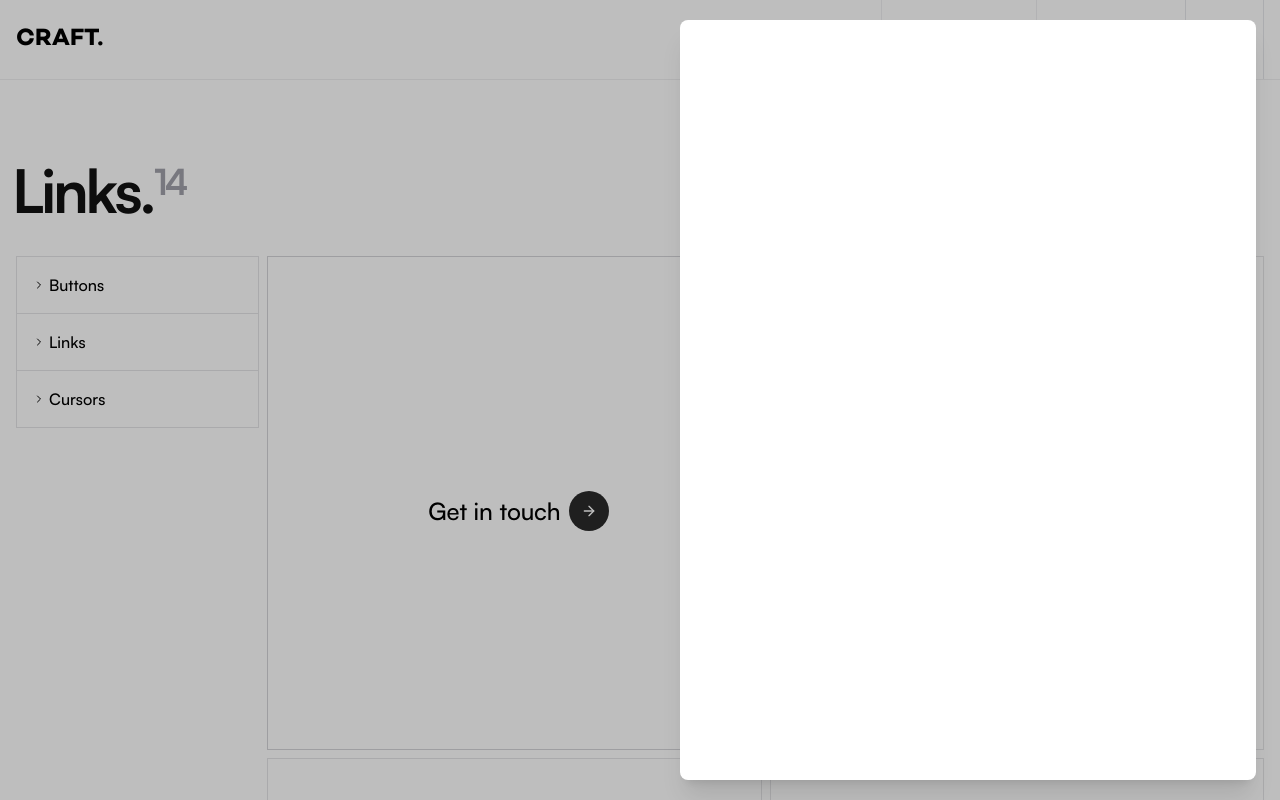
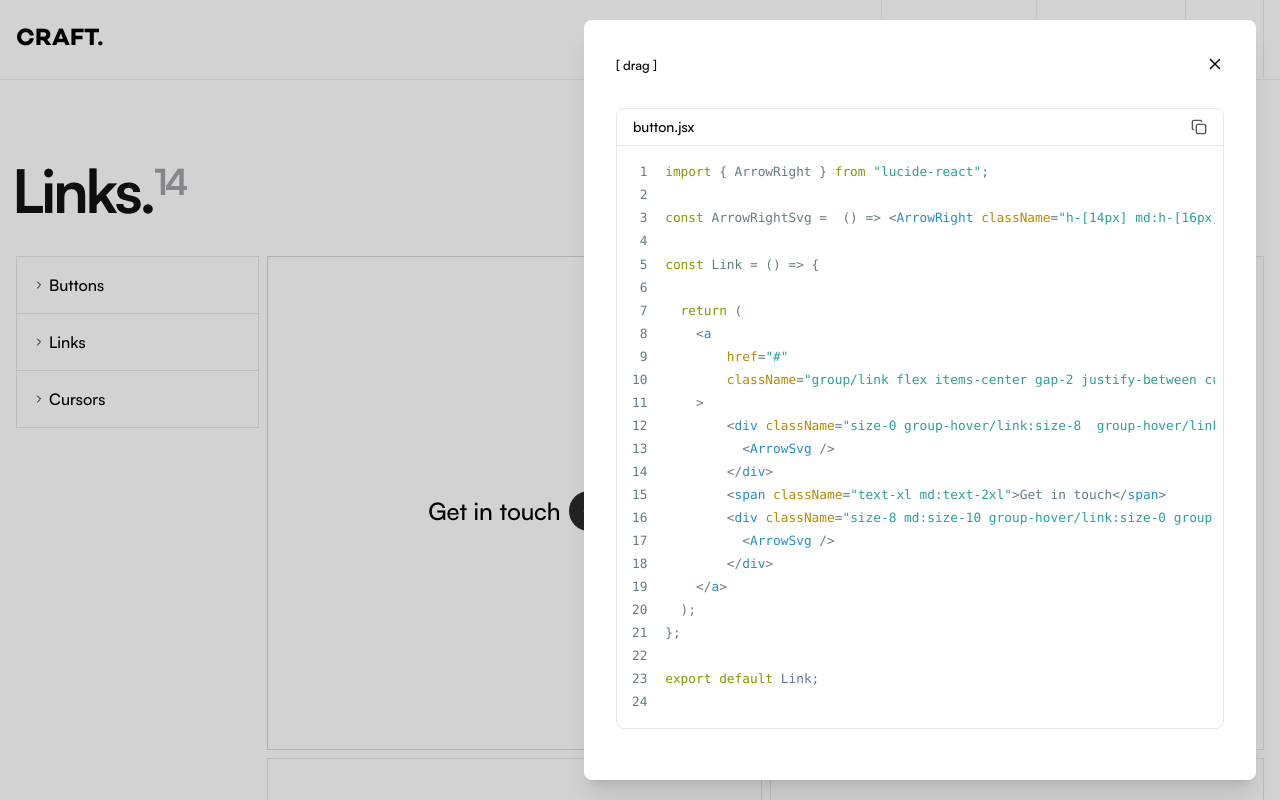
Before and after one commit to Jeff-Maina/craft, a Next.js app: page /elements/links in a window 1280 px wide. Both pictures are taken after a click on the button 723 px from the left and 712 px from the top of the page. Shown: the top 800 px of the page. Built offline with nearby package versions, Linux system fonts and the light colour scheme.

Commit message:
Add codedisplay and fix drag logic

```diff
--- a/src/app/(pages)/elements/cursors/(examples)/cursor_003/cursor_003.tsx
+++ b/src/app/(pages)/elements/cursors/(examples)/cursor_003/cursor_003.tsx
@@ -2,7 +2,7 @@
 
 import { useRef, useState } from "react";
 import ElementLayout from "../../../ElementLayout";
-import { useCursorPosition } from "../../lib/useCursorPosition";
+import { useCursorPosition } from "../../../../../../utils/hooks/useCursorPosition";
 import { codeblock } from "./codeblock";
 import { AnimatePresence, motion } from "framer-motion";
 import { ArrowUpRight, Play } from "lucide-react";
--- a/src/app/globals.css
+++ b/src/app/globals.css
@@ -1,3 +1,5 @@
+@import url("https://fonts.googleapis.com/css2?family=Fira+Code:wght@300..700&display=swap");
+
 @font-face {
   font-family: "Satoshi Bold";
   src: url("/fonts/SatoshiBold.otf");
@@ -36,33 +38,29 @@ body::-webkit-scrollbar {
   display: none !important;
 }
 
-.codeHighlighter {
-  background-color: transparent !important;
-  color: #d4d4d4;
-}
-
-.codeHighlighter::-webkit-scrollbar {
-  background-color: transparent;
-}
-
-.code_box::-webkit-scrollbar {
-  background-color: transparent;
-  width: 5px;
-}
-.code_box::-webkit-scrollbar-corner {
-  background-color: #0000;
-}
-.code_box::-webkit-scrollbar-thumb {
-  background-color: #0000;
-  width: 5px;
-  border-radius: 10px;
-  transition: all 0.3s ease;
-}
-.code_box:hover::-webkit-scrollbar-thumb {
-  background-color: white;
-}
-
 /* layouts */
 .section_layout {
   @apply w-full h-full gap-2 px-4;
 }
+
+/* ! codeblock */
+.codebox {
+  padding: 0px;
+}
+.codebox::-webkit-scrollbar {
+  background-color: transparent;
+  height: 6px;
+}
+.codebox::-webkit-scrollbar-thumb {
+  background-color: transparent;
+  border-radius: 10px;
+  transition: all 0.2s ease;
+}
+
+.codebox:hover::-webkit-scrollbar-thumb {
+  background-color: #d6d6d6;
+}
+
+.react-syntax-highlighter-line-number{
+  margin-right: 5px !important;
+}
--- a/src/components/codeblock/CodeModal.tsx
+++ b/src/components/codeblock/CodeModal.tsx
@@ -1,195 +1,28 @@
-// //component imports;
-// import Modal from "../Modal";
-
-// // 3rd party libraries;
-// import { FC, useState } from "react";
-// import SyntaxHighlighter from "react-syntax-highlighter";
-// import { nord } from "react-syntax-highlighter/dist/cjs/styles/hljs";
-
-// import { ModalProps } from "./Interfaces";
-// import { Copy, Check } from "lucide-react";
-
-// const CodeModal: FC<ModalProps> = ({ modalProps }) => {
-//   const { setModalActive, isModalActive, codeBlock } = modalProps;
-//   const { typescript, javascript } = codeBlock;
-
-//   // toggle modal functions;
-//   const closeModal = () => setModalActive(false);
-//   const openModal = () => setModalActive(true);
-
-//   // active codeblock state;
-//   const [activeLanguage, setActiveLanguage] = useState("JS");
-//   const setJs = () => setActiveLanguage("JS");
-//   const setTs = () => setActiveLanguage("TS");
-//   const isJavaScript = activeLanguage === "JS";
-//   const isTypeScript = activeLanguage === "TS";
-//   const activeClass = "bg-[#111] hover:!bg-[#111] text-white hover:!text-white";
-
-//   // copying the text to clipboard;
-//   const [hasCopied, setHasCopied] = useState(false);
-//   const buttonSvg = hasCopied ? (
-//     <Check className="h-[18px] md:h-[20px] w-[18px] md:w-[20px] stroke-green-500" />
-//   ) : (
-//     <Copy className="md:h-[20px] md:w-[20px] h-[18px] w-[18px] stroke-[#555] group-hover/icon:stroke-white transition-all duration-150" />
-//   );
-
-//   const currentLanguage = isJavaScript ? javascript : typescript;
-
-//   const copySnippet = () => {
-//     const copyText = isJavaScript ? javascript : typescript;
-
-//     setHasCopied(true);
-
-//     // Copy the text inside the text field
-//     navigator.clipboard.writeText(copyText);
-//     setTimeout(() => setHasCopied(false), 2500);
-//   };
-
-//   return (
-//     <Modal isModalActive={isModalActive} closeModal={closeModal}>
-//       <section
-//         onClick={(e) => {
-//           e.stopPropagation();
-//           openModal();
-//         }}
-//         className="w-[90%] transition-all duration-200 bg-black max-w-3xl shadow-2xl"
-//       >
-//         <header className="w-full flex items-center  border-b border-[#1a1a1a] font-satoshi-medium text-[#555] justify-between">
-//           <div className="flex items-center text-sm lg:text-base h-12 border-r border-[#1a1a1a]">
-//             <button
-//               className={`px-6 h-full hover:bg-[#111] hover:text-[#888] transition-all duration-150 ${
-//                 isJavaScript && activeClass
-//               }`}
-//               onClick={setJs}
-//             >
-//               index.jsx
-//             </button>
-//             <button
-//               onClick={setTs}
-//               className={`px-6 h-full hover:bg-[#222] hover:text-[#888] transition-all duration-150 ${
-//                 isTypeScript && activeClass
-//               }`}
-//             >
-//               index.tsx
-//             </button>
-//           </div>
-//           <button
-//             onClick={copySnippet}
-//             className="h-12 aspect-square grid place-items-center border-l border-[#1a1a1a] hover:bg-[#222] group/icon"
-//           >
-//             {buttonSvg}
-//           </button>
-//         </header>
-//         <div className="pr-2 pb-2 pt-2">
-//           <div className="p-3 lg:p-4 h-full max-w-full !pb-0 md:pb-10 max-h-[80vh] !overflow-x-scroll code_box">
-//             <SyntaxHighlighter
-//               wrapLines={true}
-//               language="javascript"
-//               style={nord}
-//               // useInlineStyles={false}
-
-//               className="codeHighlighter !text-sm md:!text-base h-full selection:bg-yellow-400 selection:text-black "
-//             >
-//               {currentLanguage}
-//             </SyntaxHighlighter>
-//           </div>
-//         </div>
-//       </section>
-//     </Modal>
-//   );
-// };
-
-// export default CodeModal;
-
-// // *
-
 // 3rd party libraries;
 import { FC, useState } from "react";
-import SyntaxHighlighter from "react-syntax-highlighter";
-import { nord } from "react-syntax-highlighter/dist/cjs/styles/hljs";
-import { AnimatePresence, motion } from "framer-motion";
-
+import { AnimatePresence, motion, useDragControls } from "framer-motion";
 import { ModalProps } from "./Interfaces";
-import { Copy, Check } from "lucide-react";
-
-const MaskVariants = {
-  initial: {
-    opacity: 0,
-  },
-  active: {
-    opacity: 1,
-    transition: {
-      opacity: {
-        duration: 0.4,
-      },
-    },
-  },
-  inactive: {
-    opacity: 0,
-  },
-};
-
-const ModalVariants = {
-  initial: {
-    x: "100%",
-  },
-  active: {
-    x: "0%",
-    transition: {
-      x: {
-        type: "tween",
-        duration: 0.4,
-        ease: "easeOut",
-      },
-    },
-  },
-  inactive: {
-    x: "100%",
-    transition: {
-      x: {
-        type: "tween",
-        duration: 0.4,
-        ease: "easeOut",
-      },
-    },
-  },
-};
+import { MaskVariants, ModalVariants } from "./Variants";
+import useScreenSize from "@/utils/hooks/useScreenSize";
+import Codebox from "./Codebox";
+import { X } from "lucide-react";
 
 const CodeModal: FC<ModalProps> = ({ modalProps }) => {
   const { setModalActive, isModalActive, codeBlock } = modalProps;
-  const { typescript, javascript } = codeBlock;
 
   // toggle modal functions;
   const closeModal = () => setModalActive(false);
   const openModal = () => setModalActive(true);
 
-  // active codeblock state;
-  const [activeLanguage, setActiveLanguage] = useState("JS");
-  const setJs = () => setActiveLanguage("JS");
-  const setTs = () => setActiveLanguage("TS");
-  const isJavaScript = activeLanguage === "JS";
-  const isTypeScript = activeLanguage === "TS";
-  const activeClass = "bg-[#111] hover:!bg-[#111] text-white hover:!text-white";
+  const screensize = useScreenSize();
+  const isLargeScreen = screensize.width > 1024;
 
-  // copying the text to clipboard;
-  const [hasCopied, setHasCopied] = useState(false);
-  const buttonSvg = hasCopied ? (
-    <Check className="h-[18px] md:h-[20px] w-[18px] md:w-[20px] stroke-green-500" />
-  ) : (
-    <Copy className="md:h-[20px] md:w-[20px] h-[18px] w-[18px] stroke-[#555] group-hover/icon:stroke-white transition-all duration-150" />
-  );
+  // dragging logic
+  const controls = useDragControls();
+  const startDrag = (event: React.PointerEvent<HTMLDivElement>) => {
+    controls.start(event.nativeEvent);
+  };
 
-  const currentLanguage = isJavaScript ? javascript : typescript;
-
-  const copySnippet = () => {
-    const copyText = isJavaScript ? javascript : typescript;
-
-    setHasCopied(true);
-
-    // Copy the text inside the text field
-    navigator.clipboard.writeText(copyText);
-    setTimeout(() => setHasCopied(false), 2500);
-  };
 
   return (
     <AnimatePresence mode="wait">
@@ -201,15 +34,32 @@ const CodeModal: FC<ModalProps> = ({ modalProps }) => {
             initial="initial"
             animate="active"
             exit="inactive"
-            className="absolute top-0 left-0 w-full h-screen bg-[#00000041]"
+            className="absolute top-0 left-0 w-full h-screen bg-[#0000002d]"
           ></motion.section>
           <motion.section
             variants={ModalVariants}
+            drag={isLargeScreen ? true : false}
+            dragControls={controls}
+            dragListener={false}
+            dragMomentum={false}
             initial="initial"
             animate="active"
             exit="inactive"
-            className="w-full max-w-xl rounded-[0.5rem]  bg-white h-[95%] shadow-xl absolute z-[50] right-6"
-          ></motion.section>
+            className="p-4  flex flex-col gap-4 md:w-full w-[95%] md:rounded-[0.5rem] max-w-xl lg:max-w-2xl   bg-white h-full md:h-[95%] shadow-xl absolute z-[50] right-0 md:right-6"
+          >
+            <div className="flex justify-between items-center pr-4">
+              <div
+                onPointerDown={startDrag}
+                className="hidden lg:block cursor-grab active:cursor-grabbing  p-4"
+              >
+                <small className="select-none">[ drag ]</small>
+              </div>
+              <button className="ml-auto" onClick={closeModal}>
+                <X size={18} />
+              </button>
+            </div>
+            <Codebox codeBlock={codeBlock} closeModal={closeModal} />
+          </motion.section>
         </section>
       ) : null}
     </AnimatePresence>
@@ -219,3 +69,4 @@ const CodeModal: FC<ModalProps> = ({ modalProps }) => {
 export default CodeModal;
 
 // *
+// source code javascript and typescript
--- /dev/null
+++ b/src/components/codeblock/Codebox.tsx
@@ -0,0 +1,71 @@
+import SyntaxHighlighter from "react-syntax-highlighter";
+import { solarizedLight } from "react-syntax-highlighter/dist/cjs/styles/hljs";
+import { Copy, Check, X } from "lucide-react";
+import { CodeboxProps } from "./Interfaces";
+import { FC, useState } from "react";
+
+const customStyle = {
+  lineHeight: "1.8",
+  fontSize: "0.8rem",
+  borderRadius: "5px",
+  backgroundColor: "#fff",
+  // padding: "20px 10px",
+};
+
+const Codebox: FC<CodeboxProps> = ({ codeBlock, closeModal }) => {
+  const { typescript, javascript } = codeBlock;
+
+  // active codeblock state;
+  const [activeLanguage, setActiveLanguage] = useState("JS");
+  const setJs = () => setActiveLanguage("JS");
+  const setTs = () => setActiveLanguage("TS");
+  const isJavaScript = activeLanguage === "JS";
+  const isTypeScript = activeLanguage === "TS";
+
+  // copying the text to clipboard;
+  const [hasCopied, setHasCopied] = useState(false);
+  const buttonSvg = hasCopied ? (
+    <Check size={16} className="stroke-green-500" />
+  ) : (
+    <Copy
+      size={16}
+      className="stroke-[#555] group-hover/icon:stroke-white transition-all duration-150"
+    />
+  );
+
+  const currentLanguage = isJavaScript ? javascript : typescript;
+
+  const copySnippet = () => {
+    const copyText = isJavaScript ? javascript : typescript;
+    setHasCopied(true);
+    navigator.clipboard.writeText(copyText);
+    setTimeout(() => setHasCopied(false), 2500);
+  };
+
+  // dragging logic
+
+  return (
+    <section className=" w-full h-full lg:px-4">
+
+      <section className="w-full  max-h-3/4 rounded-[0.5rem] border">
+        <div className="px-4 py-2 border-b flex items-center justify-between">
+          <span className="text-sm">button.jsx</span>
+          <button>{buttonSvg}</button>
+        </div>
+        <div className="w-full max-h-full h-auto p-2">
+          <SyntaxHighlighter
+            language="javascript"
+            style={solarizedLight}
+            showLineNumbers={true}
+            customStyle={customStyle}
+            className="codebox !bg-transparent"
+          >
+            {currentLanguage}
+          </SyntaxHighlighter>
+        </div>
+      </section>
+    </section>
+  );
+};
+
+export default Codebox;
--- a/src/components/codeblock/Interfaces.ts
+++ b/src/components/codeblock/Interfaces.ts
@@ -13,6 +13,12 @@ interface ModalProps {
     modalProps: modalProps;
 }
 
+interface CodeboxProps {
+    codeBlock: { javascript: string, typescript: string };
+    closeModal: () => void
+}
+
 export type {
     ModalProps,
+    CodeboxProps
 }
--- /dev/null
+++ b/src/components/codeblock/Variants.ts
@@ -0,0 +1,42 @@
+export const MaskVariants = {
+    initial: {
+      opacity: 0,
+    },
+    active: {
+      opacity: 1,
+      transition: {
+        opacity: {
+          duration: 0.4,
+        },
+      },
+    },
+    inactive: {
+      opacity: 0,
+    },
+  };
+
+  export const ModalVariants = {
+    initial: {
+      x: "100%",
+    },
+    active: {
+      x: "0%",
+      transition: {
+        x: {
+          type: "tween",
+          duration: 0.4,
+          ease: "easeOut",
+        },
+      },
+    },
+    inactive: {
+      x: "100%",
+      transition: {
+        x: {
+          type: "tween",
+          duration: 0.4,
+          ease: "easeOut",
+        },
+      },
+    },
+  };
--- a/tailwind.config.ts
+++ b/tailwind.config.ts
@@ -79,6 +79,7 @@ const config = {
         "graphik-semibold": "Graphik Semibold",
         "satoshi-medium": "Satoshi Medium",
         "satoshi-bold": "Satoshi Bold",
+        "fira": "Fira Code"
       }
     },
   },
```
Also changed, not shown: src/utils/hooks/useCursorPosition.ts (renamed from src/app/(pages)/elements/cursors/lib/useCursorPosition.ts).
